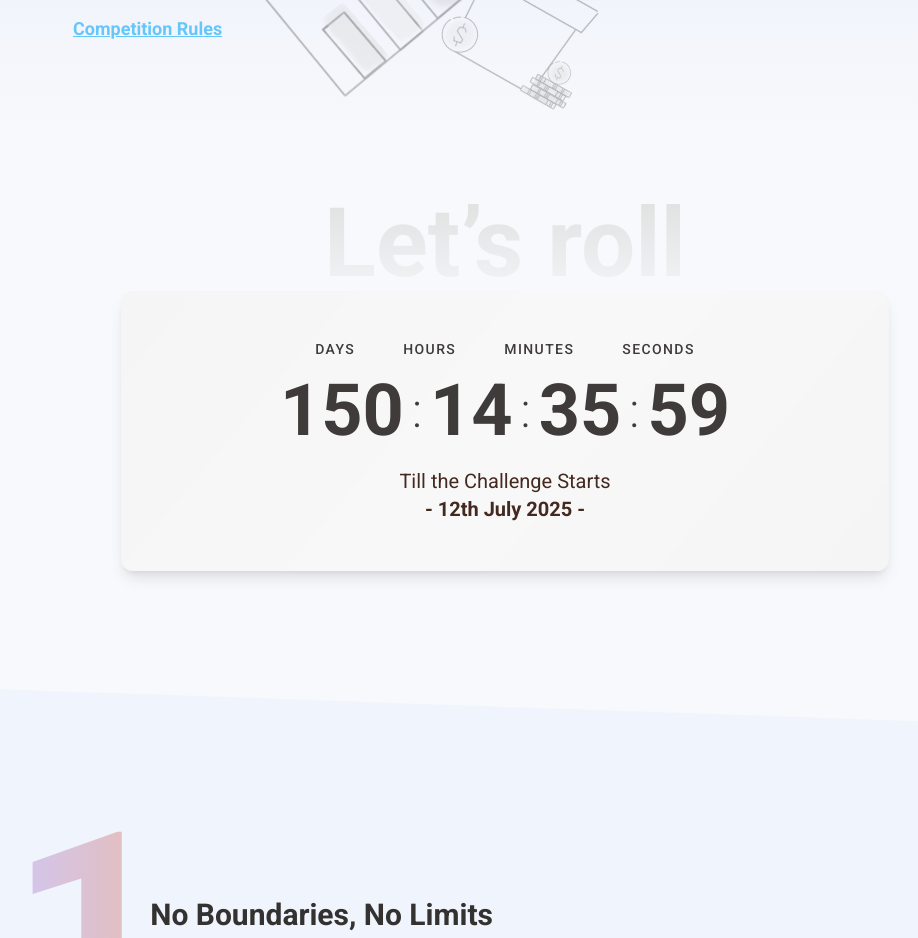
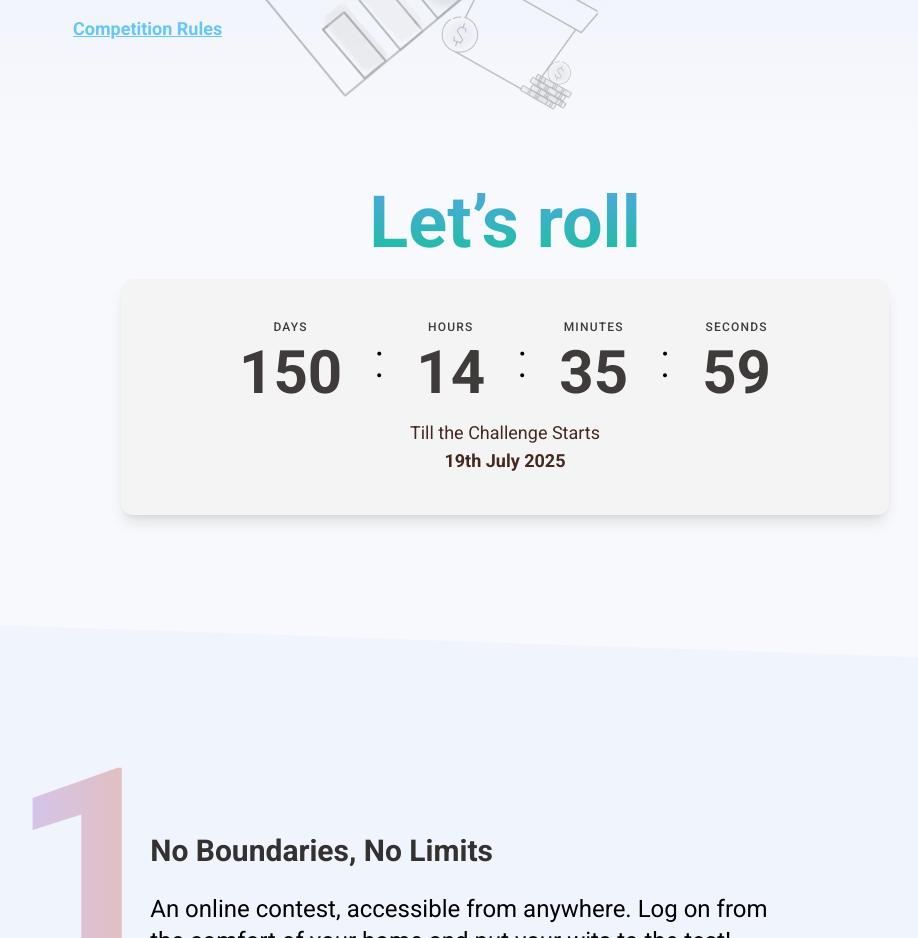
Before and after one commit to jonyewcodes/old, a Next.js app: page / in a window 1280 px wide. Shown: the part 600-1538 px from the top of the page, without its empty margins (135-1053 px from the left). Built offline with nearby package versions, Linux system fonts and the light colour scheme.

Commit message:
standardised h1s and fixed timer countdown alignment bug

```diff
--- a/app/(pages)/sample-questions/page.tsx
+++ b/app/(pages)/sample-questions/page.tsx
@@ -7,7 +7,7 @@ export default function SampleQuestionsPage() {
         Sample Questions
       </h1>
 
-      <div className="max-w-5xl mb-7 p-4 bg-white rounded-lg shadow-md w-full mb-4 text-left relative">
+      <div className="mt-1 max-w-5xl p-4 bg-white rounded-lg shadow-md w-full mb-4 text-left relative">
         <span className="absolute right-3 text-green-600 font-bold text-lg">
           EASY
         </span>
--- a/app/page.tsx
+++ b/app/page.tsx
@@ -43,9 +43,18 @@ const homePage = () => {
     }
 
     return {
-      days: String(Math.floor(difference / (1000 * 60 * 60 * 24))).padStart(2, "0"),
-      hours: String(Math.floor((difference / (1000 * 60 * 60)) % 24)).padStart(2, "0"),
-      minutes: String(Math.floor((difference / (1000 * 60)) % 60)).padStart(2, "0"),
+      days: String(Math.floor(difference / (1000 * 60 * 60 * 24))).padStart(
+        2,
+        "0"
+      ),
+      hours: String(Math.floor((difference / (1000 * 60 * 60)) % 24)).padStart(
+        2,
+        "0"
+      ),
+      minutes: String(Math.floor((difference / (1000 * 60)) % 60)).padStart(
+        2,
+        "0"
+      ),
       seconds: String(Math.floor((difference / 1000) % 60)).padStart(2, "0"),
     };
   }
@@ -177,54 +186,50 @@ const homePage = () => {
       </section>
 
       {/* Countdown Timer Section */}
-      <section className="flex flex-col items-center justify-center py-14 px-12 relative">
-        {/* Title */}
-        <h2 className="text-8xl font-bold text-transparent bg-clip-text bg-gradient-to-b from-[#E0E0E0] to-[#F1F3F5]">
+      <section className="flex flex-col items-center justify-center py-12 px-10 relative">
+        <h2 className="text-7xl font-bold text-transparent bg-clip-text bg-gradient-to-b from-[#4CA9DF] to-[#1DBF9F]">
           Let’s roll
         </h2>
 
         {/* Countdown Box */}
-        <div className="bg-[#f4f4f4] w-full max-w-3xl p-12 rounded-xl shadow-lg text-center relative overflow-hidden">
-
-          {/* Stronger Glossy Diagonal Streak */}
-          <div
-            className="absolute inset-0"
-            style={{
-              background: "linear-gradient(120deg, rgba(255,255,255,0.25) 20%, rgba(255,255,255,0.7) 50%, rgba(255,255,255,0.25) 80%)",
-              mixBlendMode: "overlay",  // Ensures it interacts with background colors
-              opacity: "0.6",  // Makes it more visible
-              transform: "scale(1.5) rotate(10deg)",  // Enlarges and positions the gloss correctly
-              pointerEvents: "none",
-            }}
-          ></div>
-
-          {/* Timer Labels */}
-          <div className="relative z-10 flex justify-center gap-12 text-sm font-medium text-[#3F3B3A] uppercase mb-4 tracking-widest">
-            <span>Days</span>
-            <span>Hours</span>
-            <span>Minutes</span>
-            <span>Seconds</span>
-          </div>
-
-          {/* Countdown Digits */}
-          <div className="relative z-10 flex justify-center items-center text-7xl font-bold text-[#3F3B3A]">
-            <span>{timeLeft.days}</span>
-            <span className="mx-2 text-5xl font-light">:</span>
-            <span>{timeLeft.hours}</span>
-            <span className="mx-2 text-5xl font-light">:</span>
-            <span>{timeLeft.minutes}</span>
-            <span className="mx-2 text-5xl font-light">:</span>
-            <span>{timeLeft.seconds}</span>
+        <div className="bg-[#f4f4f4] w-full max-w-3xl p-10 rounded-xl shadow-lg text-center relative mt-5">
+          {/* Timer Labels & Digits */}
+          <div className="flex items-center justify-center gap-6">
+            {["Days", "Hours", "Minutes", "Seconds"]
+              .map((label, index) => (
+                <div key={label} className="flex flex-col items-center">
+                  <span className="text-xs font-medium text-[#3F3B3A] uppercase tracking-widest mb-2 flex items-center justify-center">
+                    {label}
+                  </span>
+                  <span className="text-6xl font-bold text-[#3F3B3A] flex items-center">
+                    {Object.values(timeLeft)[index]}
+                  </span>
+                </div>
+              ))
+              .reduce<JSX.Element[]>((acc, elem, idx, arr) => {
+                if (idx < arr.length - 1) {
+                  return [
+                    ...acc,
+                    elem,
+                    <span
+                      key={`colon-${idx}`}
+                      className="text-5xl font-light mx-2 flex items-center"
+                    >
+                      :
+                    </span>,
+                  ];
+                }
+                return [...acc, elem];
+              }, [])}
           </div>
 
           {/* Countdown Footer */}
-          <div className="relative z-10">
-            <p className="text-[#43291F] text-xl mt-5">Till the Challenge Starts</p>
-            <p className="text-xl font-semibold text-[#43291F]">- 12th July 2025 -</p>
-          </div>
+          <p className="text-[#43291F] text-lg mt-4">
+            Till the Challenge Starts
+          </p>
+          <p className="text-lg font-semibold text-[#43291F]">19th July 2025</p>
         </div>
       </section>
-
       {/* Numbered Section with Alternating Layout */}
       <section className="py-24 px-10 lg:px-36 w-full">
         <div className="flex flex-col gap-24">
@@ -240,7 +245,8 @@ const homePage = () => {
                 No Boundaries, No Limits
               </h3>
               <p className="text-black mt-6 text-2xl">
-                An online contest, accessible from anywhere. Log on from <br /> the comfort of your home and put your wits to the test!
+                An online contest, accessible from anywhere. Log on from <br />{" "}
+                the comfort of your home and put your wits to the test!
               </p>
             </div>
           </div>
@@ -253,7 +259,8 @@ const homePage = () => {
                 Calling all Pre-U Students!
               </h3>
               <p className="text-black mt-6 text-2xl">
-                Studying in a JC/MI, local polytechnic, ITE, or <br /> secondary school? You are eligible to participate!
+                Studying in a JC/MI, local polytechnic, ITE, or <br /> secondary
+                school? You are eligible to participate!
               </p>
             </div>
             <span className="text-[18rem] font-bold text-transparent bg-clip-text bg-gradient-to-r from-[#FFAE00] to-[#F9E866] relative z-10">
@@ -273,7 +280,8 @@ const homePage = () => {
                 Build Your Dream Team
               </h3>
               <p className="text-black mt-6 text-2xl">
-                From classmates to friends in other schools, assemble <br /> the team of your choice to win it all!
+                From classmates to friends in other schools, assemble <br /> the
+                team of your choice to win it all!
               </p>
             </div>
           </div>
@@ -286,7 +294,8 @@ const homePage = () => {
                 From Numbers to Narrative
               </h3>
               <p className="text-black mt-6 mb-6 text-2xl">
-                Every question will challenge your wit, <br /> knowledge, and problem-solving skills in novel <br /> and unexpected ways.
+                Every question will challenge your wit, <br /> knowledge, and
+                problem-solving skills in novel <br /> and unexpected ways.
               </p>
               <a
                 href="/sample-questions"
@@ -346,7 +355,9 @@ const homePage = () => {
 
           {/* Description */}
           <p className="text-center text-black text-lg mb-12">
-            Register now and be part of an exciting journey where you get to put your economics knowledge to the test, work with others, and have fun while doing it!
+            Register now and be part of an exciting journey where you get to put
+            your economics knowledge to the test, work with others, and have fun
+            while doing it!
           </p>
 
           {/* Register Button */}
@@ -364,10 +375,11 @@ const homePage = () => {
       {/* Information Section with One Large Centered Box and Two Side Boxes */}
       <section className="w-full py-16 px-8 lg:px-20">
         <div className="max-w-screen-xl mx-auto flex flex-col gap-6">
-
           {/* Large Centered Box */}
           <div className="border-2 border-[#DEE7FB] rounded-tl-2xl rounded-br-2xl p-14 w-full flex flex-col items-center text-center bg-white">
-            <h3 className="text-3xl font-bold text-[#343131]">Join our Community</h3>
+            <h3 className="text-3xl font-bold text-[#343131]">
+              Join our Community
+            </h3>
             <p className="text-[#43291F] mt-6 max-w-lg">
               Ask questions, make friends, and form teams. Good vibes only!
             </p>
@@ -392,13 +404,13 @@ const homePage = () => {
 
           {/* Two Smaller Boxes (Equal Width Combined) */}
           <div className="grid grid-cols-1 md:grid-cols-2 gap-6 mt-4">
-
             {/* Small Box 1 - FAQ */}
             <div className="bg-[#DEE7FB] rounded-tl-2xl rounded-br-2xl p-14 flex flex-col items-start">
               <div className="max-w-sm">
                 <h3 className="text-3xl font-bold text-[#343131]">FAQ</h3>
                 <p className="text-[#43291F] mt-4">
-                  Got a question on your mind? <br/>We may have already answered it!
+                  Got a question on your mind? <br />
+                  We may have already answered it!
                 </p>
                 {/* Button linking to FAQ page */}
                 <a
@@ -413,9 +425,12 @@ const homePage = () => {
             {/* Small Box 2 - Sample Questions */}
             <div className="bg-[#DEE7FB] rounded-tl-2xl rounded-br-2xl p-14 flex flex-col items-start">
               <div className="max-w-sm">
-                <h3 className="text-3xl font-bold text-[#343131]">Sample Questions</h3>
+                <h3 className="text-3xl font-bold text-[#343131]">
+                  Sample Questions
+                </h3>
                 <p className="text-[#43291F] mt-4">
-                  Learn more about the format and <br />structure of our questions!
+                  Learn more about the format and <br />
+                  structure of our questions!
                 </p>
                 {/* Button linking to Sample Questions page */}
                 <a
@@ -429,7 +444,6 @@ const homePage = () => {
           </div>
         </div>
       </section>
-
 
       {/* Team Members Section */}
       <section className="py-12 px-12 text-center">
```
Also changed, not shown: app/(pages)/faq/page.tsx (+27 -25 lines), app/(pages)/rules/page.tsx (+197 -71 lines).
